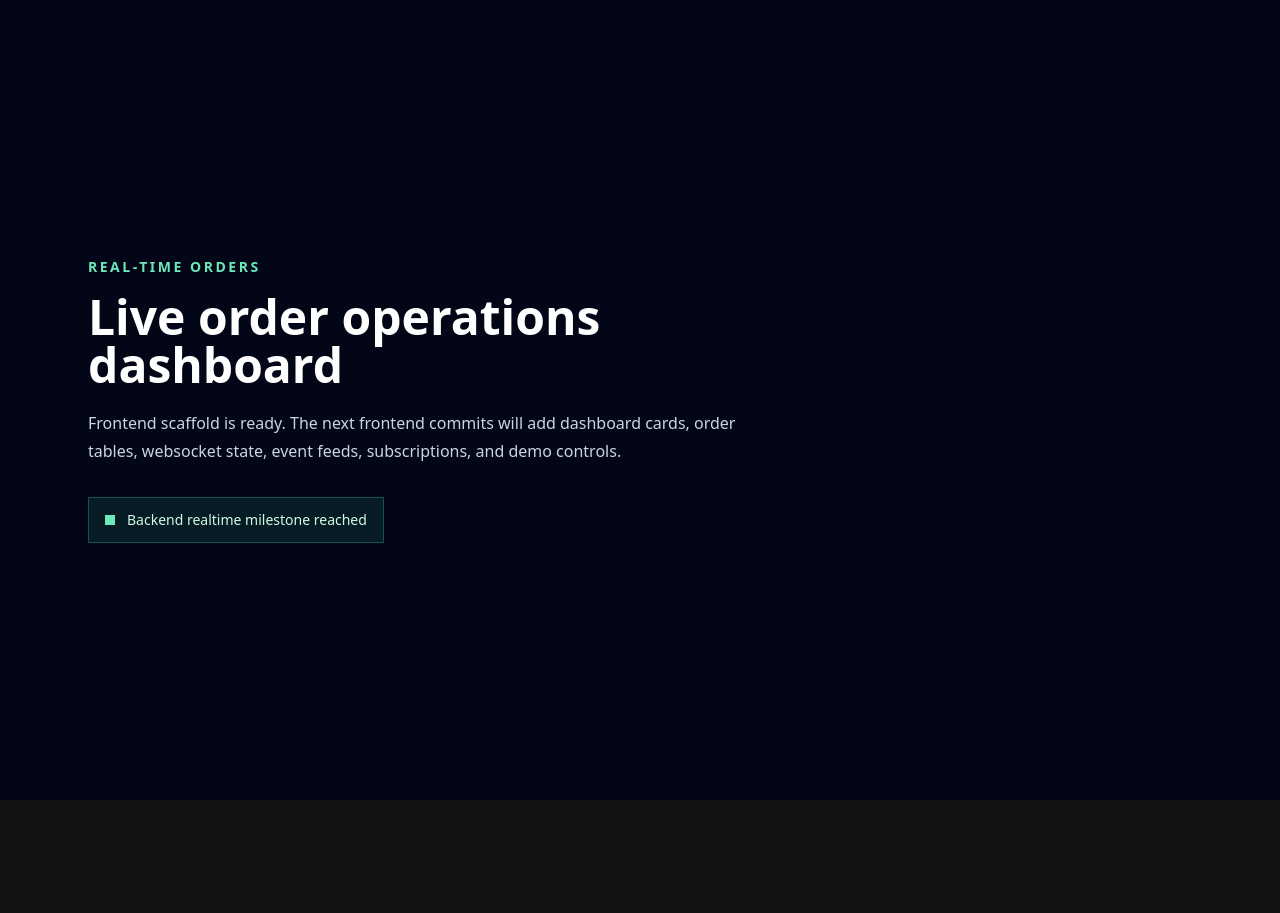
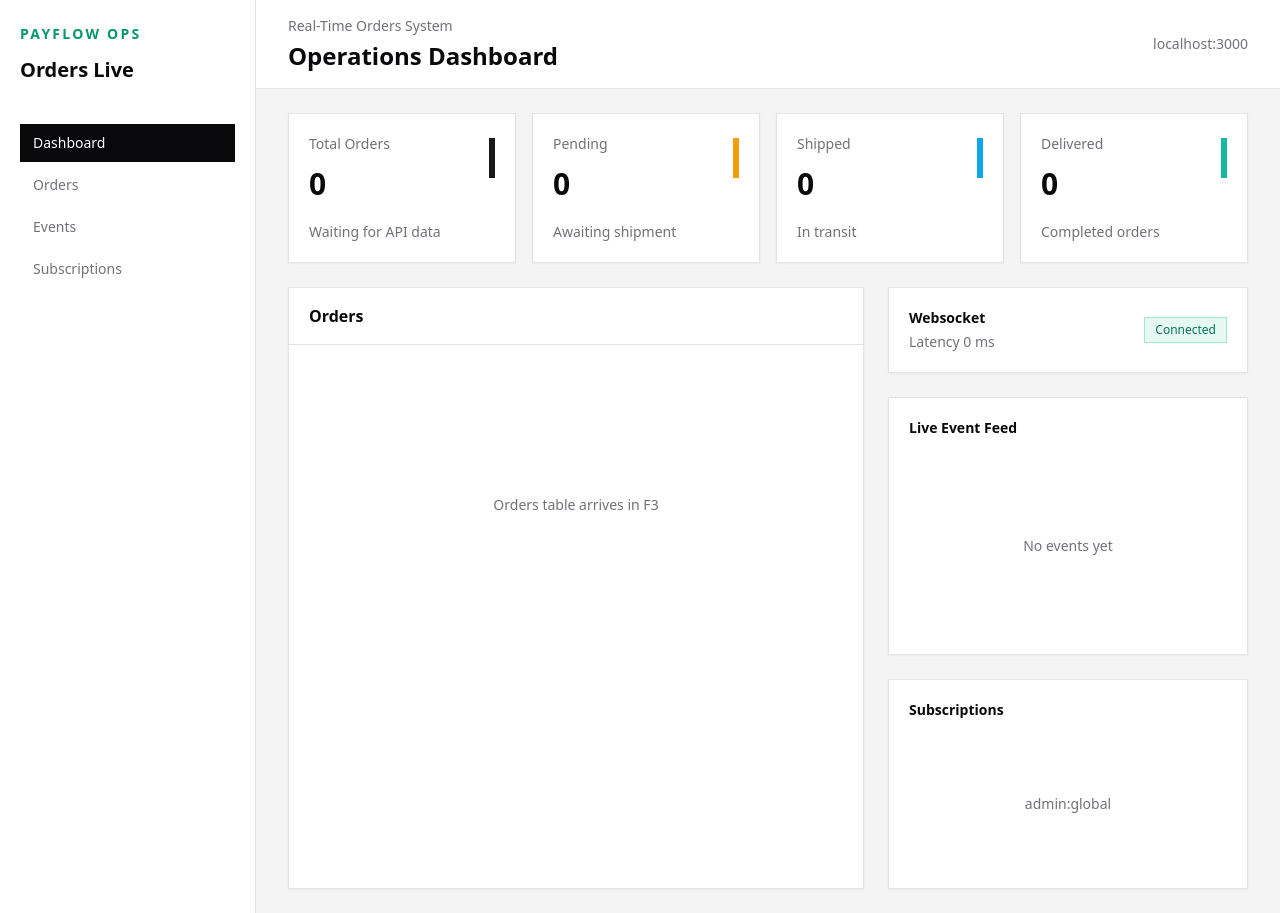
Before and after one commit to arham771790/RealTime_Order, a React (Vite) app in the folder frontend/: page / in a window 1280 px wide. Before the commit the page ends 800 px from the top, so only its background shows below. Built offline with nearby package versions, Linux system fonts and the light colour scheme.

Commit message:
feat(frontend): create dashboard layout

```diff
--- a/frontend/src/App.jsx
+++ b/frontend/src/App.jsx
@@ -1,24 +1,5 @@
+import Dashboard from "./pages/Dashboard.jsx";
+
 export default function App() {
-  return (
-    <main className="min-h-screen bg-slate-950 text-slate-100">
-      <section className="mx-auto flex min-h-screen w-full max-w-6xl flex-col justify-center px-6 py-12">
-        <p className="text-sm font-semibold uppercase tracking-[0.18em] text-emerald-300">
-          Real-Time Orders
-        </p>
-        <div className="mt-4 max-w-3xl">
-          <h1 className="text-4xl font-semibold tracking-normal text-white sm:text-5xl">
-            Live order operations dashboard
-          </h1>
-          <p className="mt-5 max-w-2xl text-base leading-7 text-slate-300">
-            Frontend scaffold is ready. The next frontend commits will add dashboard cards, order
-            tables, websocket state, event feeds, subscriptions, and demo controls.
-          </p>
-        </div>
-        <div className="mt-8 flex w-fit items-center gap-3 border border-emerald-400/30 bg-emerald-400/10 px-4 py-3 text-sm text-emerald-100">
-          <span className="h-2.5 w-2.5 bg-emerald-300" />
-          Backend realtime milestone reached
-        </div>
-      </section>
-    </main>
-  );
+  return <Dashboard />;
 }
--- /dev/null
+++ b/frontend/src/components/atoms/StatusPill.jsx
@@ -0,0 +1,18 @@
+const toneClassNames = {
+  connected: "border-emerald-500/30 bg-emerald-500/10 text-emerald-700 dark:text-emerald-300",
+  pending: "border-amber-500/30 bg-amber-500/10 text-amber-700 dark:text-amber-300",
+  shipped: "border-sky-500/30 bg-sky-500/10 text-sky-700 dark:text-sky-300",
+  delivered: "border-teal-500/30 bg-teal-500/10 text-teal-700 dark:text-teal-300",
+  neutral:
+    "border-zinc-300 bg-white text-zinc-600 dark:border-zinc-800 dark:bg-zinc-900 dark:text-zinc-300"
+};
+
+export default function StatusPill({ label, tone = "neutral" }) {
+  return (
+    <span
+      className={`inline-flex items-center border px-2.5 py-1 text-xs font-medium ${toneClassNames[tone]}`}
+    >
+      {label}
+    </span>
+  );
+}
--- /dev/null
+++ b/frontend/src/components/common/ConnectionWidget.jsx
@@ -0,0 +1,15 @@
+import StatusPill from "../atoms/StatusPill.jsx";
+
+export default function ConnectionWidget() {
+  return (
+    <section className="border border-zinc-200 bg-white p-5 shadow-sm dark:border-zinc-800 dark:bg-zinc-950">
+      <div className="flex items-center justify-between gap-4">
+        <div>
+          <h2 className="text-sm font-semibold text-zinc-950 dark:text-white">Websocket</h2>
+          <p className="mt-1 text-sm text-zinc-500 dark:text-zinc-400">Latency 0 ms</p>
+        </div>
+        <StatusPill label="Connected" tone="connected" />
+      </div>
+    </section>
+  );
+}
--- /dev/null
+++ b/frontend/src/components/dashboard/SummaryCard.jsx
@@ -0,0 +1,14 @@
+export default function SummaryCard({ label, value, helper, accentClassName }) {
+  return (
+    <article className="border border-zinc-200 bg-white p-5 shadow-sm dark:border-zinc-800 dark:bg-zinc-950">
+      <div className="flex items-start justify-between gap-4">
+        <div>
+          <p className="text-sm font-medium text-zinc-500 dark:text-zinc-400">{label}</p>
+          <p className="mt-3 text-3xl font-semibold text-zinc-950 dark:text-white">{value}</p>
+        </div>
+        <span className={`mt-1 h-10 w-1.5 ${accentClassName}`} />
+      </div>
+      <p className="mt-5 text-sm text-zinc-500 dark:text-zinc-400">{helper}</p>
+    </article>
+  );
+}
--- /dev/null
+++ b/frontend/src/layouts/AppShell.jsx
@@ -0,0 +1,51 @@
+const navItems = ["Dashboard", "Orders", "Events", "Subscriptions"];
+
+export default function AppShell({ children }) {
+  return (
+    <main className="min-h-screen bg-zinc-100 text-zinc-950 dark:bg-zinc-950 dark:text-zinc-100">
+      <div className="flex min-h-screen">
+        <aside className="hidden w-64 border-r border-zinc-200 bg-white px-5 py-6 dark:border-zinc-800 dark:bg-zinc-950 lg:block">
+          <div>
+            <p className="text-sm font-semibold uppercase tracking-[0.16em] text-emerald-600 dark:text-emerald-300">
+              Payflow Ops
+            </p>
+            <h1 className="mt-3 text-xl font-semibold text-zinc-950 dark:text-white">
+              Orders Live
+            </h1>
+          </div>
+          <nav className="mt-10 space-y-1">
+            {navItems.map((item) => (
+              <a
+                className={`block border px-3 py-2 text-sm font-medium ${
+                  item === "Dashboard"
+                    ? "border-zinc-950 bg-zinc-950 text-white dark:border-white dark:bg-white dark:text-zinc-950"
+                    : "border-transparent text-zinc-500 hover:border-zinc-200 hover:text-zinc-950 dark:text-zinc-400 dark:hover:border-zinc-800 dark:hover:text-white"
+                }`}
+                href="#dashboard"
+                key={item}
+              >
+                {item}
+              </a>
+            ))}
+          </nav>
+        </aside>
+        <section className="min-w-0 flex-1">
+          <header className="border-b border-zinc-200 bg-white px-5 py-4 dark:border-zinc-800 dark:bg-zinc-950 sm:px-8">
+            <div className="flex flex-col justify-between gap-4 sm:flex-row sm:items-center">
+              <div>
+                <p className="text-sm font-medium text-zinc-500 dark:text-zinc-400">
+                  Real-Time Orders System
+                </p>
+                <h2 className="mt-1 text-2xl font-semibold text-zinc-950 dark:text-white">
+                  Operations Dashboard
+                </h2>
+              </div>
+              <div className="text-sm text-zinc-500 dark:text-zinc-400">localhost:3000</div>
+            </div>
+          </header>
+          {children}
+        </section>
+      </div>
+    </main>
+  );
+}
--- /dev/null
+++ b/frontend/src/pages/Dashboard.jsx
@@ -0,0 +1,71 @@
+import ConnectionWidget from "../components/common/ConnectionWidget.jsx";
+import SummaryCard from "../components/dashboard/SummaryCard.jsx";
+import AppShell from "../layouts/AppShell.jsx";
+
+const summaryCards = [
+  {
+    label: "Total Orders",
+    value: "0",
+    helper: "Waiting for API data",
+    accentClassName: "bg-zinc-900 dark:bg-white"
+  },
+  {
+    label: "Pending",
+    value: "0",
+    helper: "Awaiting shipment",
+    accentClassName: "bg-amber-500"
+  },
+  {
+    label: "Shipped",
+    value: "0",
+    helper: "In transit",
+    accentClassName: "bg-sky-500"
+  },
+  {
+    label: "Delivered",
+    value: "0",
+    helper: "Completed orders",
+    accentClassName: "bg-teal-500"
+  }
+];
+
+export default function Dashboard() {
+  return (
+    <AppShell>
+      <div className="px-5 py-6 sm:px-8">
+        <section className="grid gap-4 sm:grid-cols-2 xl:grid-cols-4">
+          {summaryCards.map((card) => (
+            <SummaryCard key={card.label} {...card} />
+          ))}
+        </section>
+        <section className="mt-6 grid gap-6 xl:grid-cols-[minmax(0,1fr)_360px]">
+          <div className="border border-zinc-200 bg-white shadow-sm dark:border-zinc-800 dark:bg-zinc-950">
+            <div className="border-b border-zinc-200 px-5 py-4 dark:border-zinc-800">
+              <h2 className="text-base font-semibold text-zinc-950 dark:text-white">Orders</h2>
+            </div>
+            <div className="grid min-h-80 place-items-center px-5 py-12 text-sm text-zinc-500 dark:text-zinc-400">
+              Orders table arrives in F3
+            </div>
+          </div>
+          <aside className="space-y-6">
+            <ConnectionWidget />
+            <section className="border border-zinc-200 bg-white p-5 shadow-sm dark:border-zinc-800 dark:bg-zinc-950">
+              <h2 className="text-sm font-semibold text-zinc-950 dark:text-white">
+                Live Event Feed
+              </h2>
+              <div className="mt-5 grid min-h-44 place-items-center text-sm text-zinc-500 dark:text-zinc-400">
+                No events yet
+              </div>
+            </section>
+            <section className="border border-zinc-200 bg-white p-5 shadow-sm dark:border-zinc-800 dark:bg-zinc-950">
+              <h2 className="text-sm font-semibold text-zinc-950 dark:text-white">Subscriptions</h2>
+              <div className="mt-5 grid min-h-32 place-items-center text-sm text-zinc-500 dark:text-zinc-400">
+                admin:global
+              </div>
+            </section>
+          </aside>
+        </section>
+      </div>
+    </AppShell>
+  );
+}
```
Also changed, not shown: 1 other file (tests, documents, lock files or other folders).
